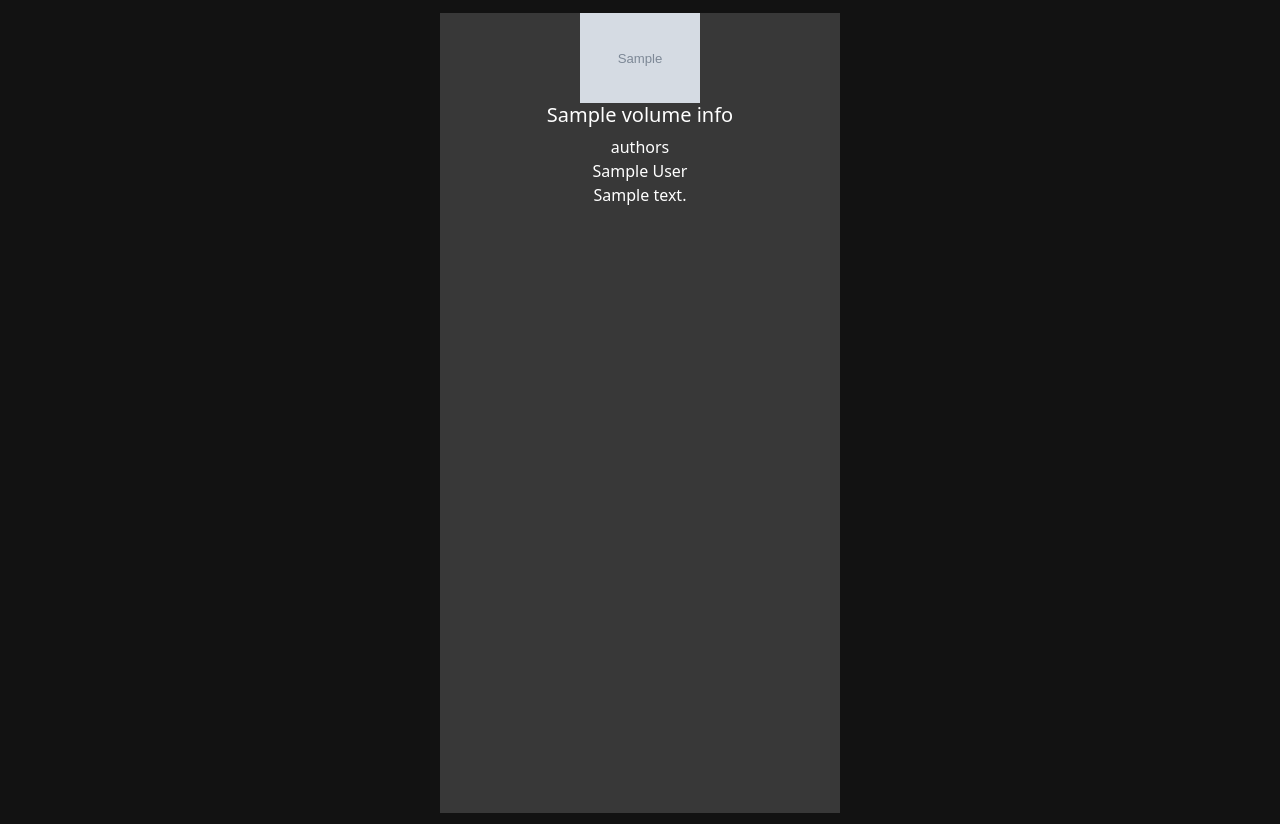
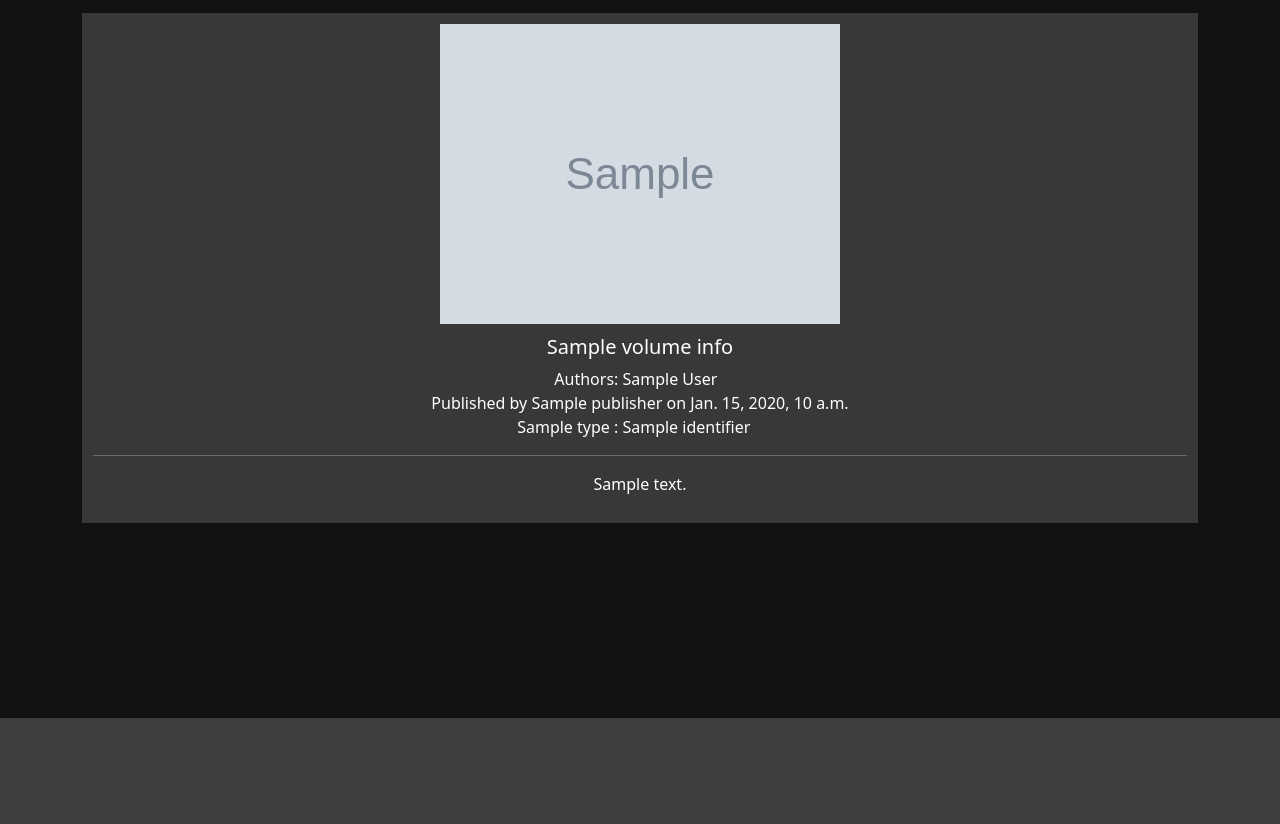
Before and after one commit to ardalangh/bookList, a Django app: template main/templates/bookInfo.html in a window 1280 px wide. Shown: the part 82-906 px from the top of the page. After the commit the page ends 800 px from the top, so only its background shows below. Run offline with Django 4.2, Linux system fonts and the light colour scheme; the template is opened without the code that fills it: most values are stand-ins (such as "Sample title", 1, 10 or a date in 2020); grey boxes marked "Sample" are stand-in pictures; some libraries are stand-ins or nearby versions.

Commit message:
bookInfo page finished

```diff
--- a/main/static/css/base.css
+++ b/main/static/css/base.css
@@ -52,3 +52,27 @@ header {
     background-color: #1F1F1F;
     margin-bottom: 1%;
 }
+
+
+
+
+.bookInfoCard{
+    background-color: #383838;
+    display: flex;
+    flex-direction: column;
+    justify-content: space-between;
+    padding: 1% 1%;
+    color: white;
+}
+
+
+.bookInfoCard .authorName {
+    display: inline-block;
+}
+
+
+
+
+.bookInfoCard .bookImageContainer {
+    margin-bottom: 1%;
+}
--- a/main/templates/bookInfo.html
+++ b/main/templates/bookInfo.html
@@ -3,37 +3,49 @@
 
 {% block content %}
 
-    <div style="
-          background-color: #383838;
-          display: inline-flex;
-          flex-direction: column;
-          height: 100vh;
-          margin-bottom: 1%;
-          color: white;
-        ">
-        <div>
-                    <img
-                src={{volumeInfo.imageLinks.thumbnail}}
-                width="30%"
-                alt="...">
-
-        </div>
-
-        <h5>{{volumeInfo.title}}</h5>
 
 
 
+<div class="bookInfoCard">
+    <div class="bookImageContainer">
+        <img
+                src={{volumeInfo.imageLinks.thumbnail}}
+                alt={{volumeInfo.title}} image
+        >
+    </div>
 
+    <!--Book Title-->
+    <h5>{{volumeInfo.title}}</h5>
+
+
+    <div class="AuthorInfo">
+        <!--pluralize "author id needed"-->
         {% with total=volumeInfo.authors%}
-        author{{ total|pluralize }}
+            Author{{ total|pluralize }}:
         {% endwith %}
 
-            {% for author in volumeInfo.authors %}
-            <span>{{author}}</span>
+        {% for author in volumeInfo.authors %}
+            {{author}}&nbsp;&nbsp;
         {% endfor%}
-        <p>{{volumeInfo.description}}</p>
+    </div>
 
+    <div>
+        Published by {{volumeInfo.publisher}} on {{volumeInfo.publishedDate}}
     </div>
 
 
+
+    <!--isbn information-->
+    <div class="ISBNInfo">
+        {% for isbn in volumeInfo.industryIdentifiers %}
+            {{isbn.type}} : {{isbn.identifier}} &nbsp;&nbsp;
+        {% endfor%}
+    </div>
+
+    <hr/>
+    <p>{{volumeInfo.description}}</p>
+
+</div>
+
+
 {% endblock %}
--- a/main/templates/searchResult.html
+++ b/main/templates/searchResult.html
@@ -5,7 +5,6 @@
 
     {% for book in items %}
         <div class="card">
-
             <div style="display: block">
                 <div style="width: 128px; margin: auto;">
                     {% if book.volumeInfo.imageLinks.thumbnail %}
```
Also changed, not shown: main/views.py (+13 -14 lines), db.sqlite3.
